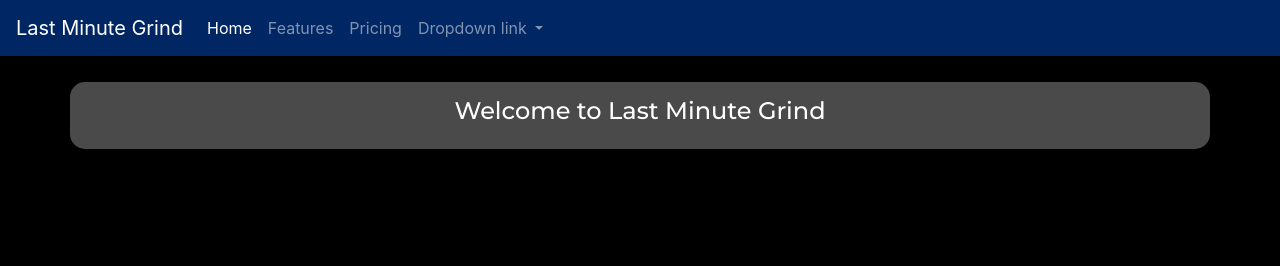
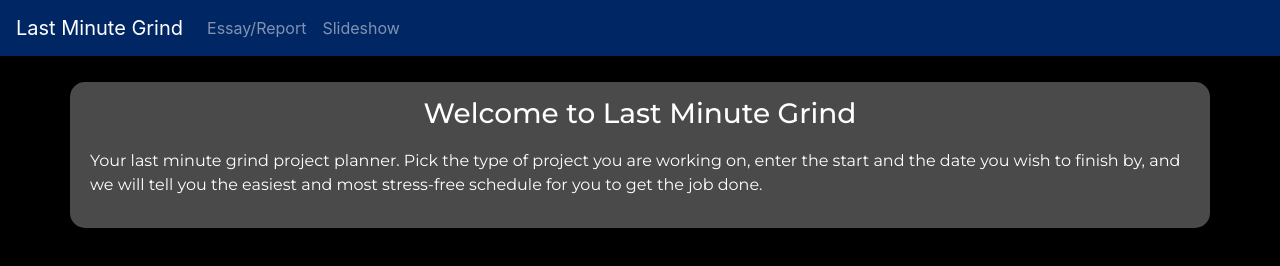
Before and after one commit to danindugit/LastMinuteGrind, a plain HTML site: page index.html in a window 1280 px wide. Drawn offline with nearby package versions, Linux system fonts and the light colour scheme.

Commit message:
intro paragraph

```diff
--- a/index.html
+++ b/index.html
@@ -23,21 +23,19 @@ Name: Danindu Marasinghe
       </head>
 
     <nav class="navbar navbar-expand-lg navbar-dark bg-dark">
-        <a class="navbar-brand" href="#">Last Minute Grind</a>
+        <a class="navbar-brand" href="index.html">Last Minute Grind</a>
         <button class="navbar-toggler" type="button" data-toggle="collapse" data-target="#navbarNavDropdown" aria-controls="navbarNavDropdown" aria-expanded="false" aria-label="Toggle navigation">
         <span class="navbar-toggler-icon"></span>
         </button>
         <div class="collapse navbar-collapse" id="navbarNavDropdown">
         <ul class="navbar-nav">
-            <li class="nav-item active">
-            <a class="nav-link" href="#">Home <span class="sr-only">(current)</span></a>
+            <li class="nav-item">
+            <a class="nav-link" href="#">Essay/Report</a>
             </li>
             <li class="nav-item">
-            <a class="nav-link" href="#">Features</a>
+            <a class="nav-link" href="#">Slideshow</a>
             </li>
-            <li class="nav-item">
-            <a class="nav-link" href="#">Pricing</a>
-            </li>
+            <!--Dropdown
             <li class="nav-item dropdown">
             <a class="nav-link dropdown-toggle" href="#" id="navbarDropdownMenuLink" role="button" data-toggle="dropdown" aria-haspopup="true" aria-expanded="false">
                 Dropdown link
@@ -48,6 +46,7 @@ Name: Danindu Marasinghe
                 <a class="dropdown-item" href="#">Something else here</a>
             </div>
             </li>
+            -->
         </ul>
         </div>
     </nav>
@@ -58,7 +57,13 @@ Name: Danindu Marasinghe
             <div class="row">
                 <div class="col"></div>
                 <div class="col-12 content">
-                    <h4 class="text-center">Welcome to Last Minute Grind</h2>
+                    <h3 class="text-center">Welcome to Last Minute Grind</h3>
+                    <p class="text-left">
+                        Your last minute grind project planner.
+                        Pick the type of project you are working on, enter the start
+                        and the date you wish to finish by, and we will tell you the easiest
+                        and most stress-free schedule for you to get the job done.
+                    </p>
                 </div>
                 <div class="col"></div>
             </div>
--- a/style.css
+++ b/style.css
@@ -14,5 +14,10 @@ body {
     color: white;
     padding-top: 15px;
     padding-bottom: 15px;
+    padding-right: 20px;
+    padding-left: 20px;
     font-family: 'Montserrat', sans-serif;
 }
+h3{
+    margin-bottom: 18px;
+}
```
